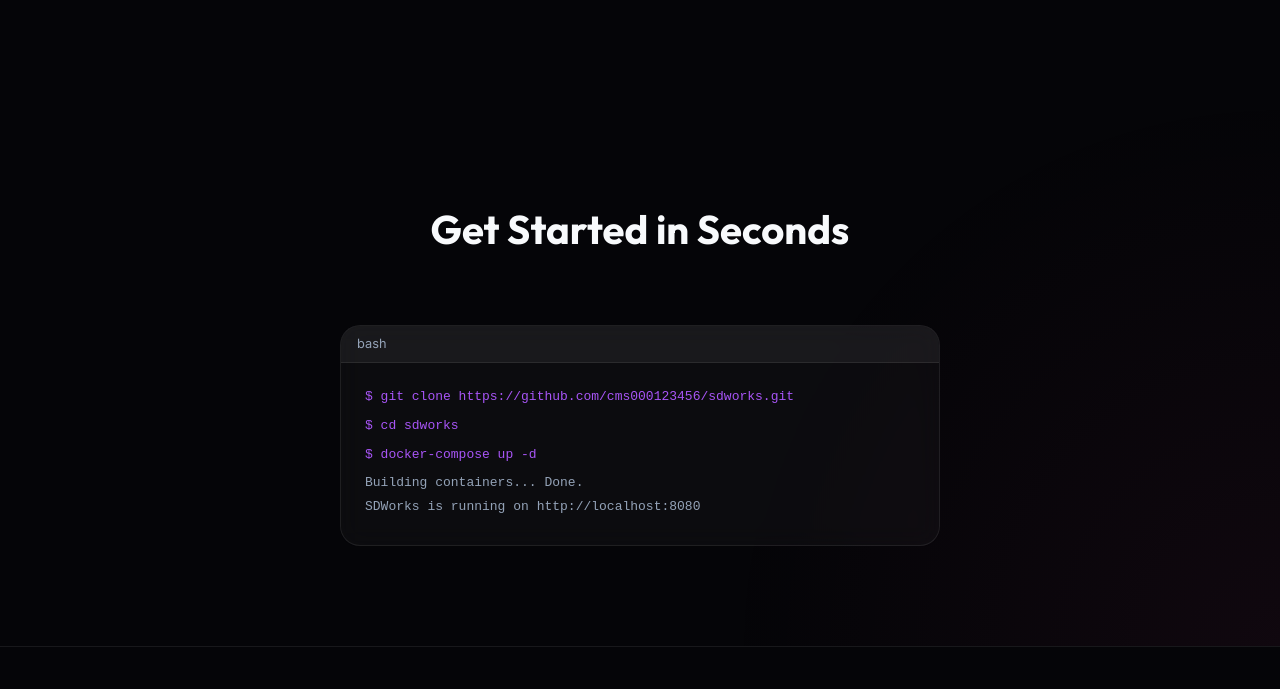
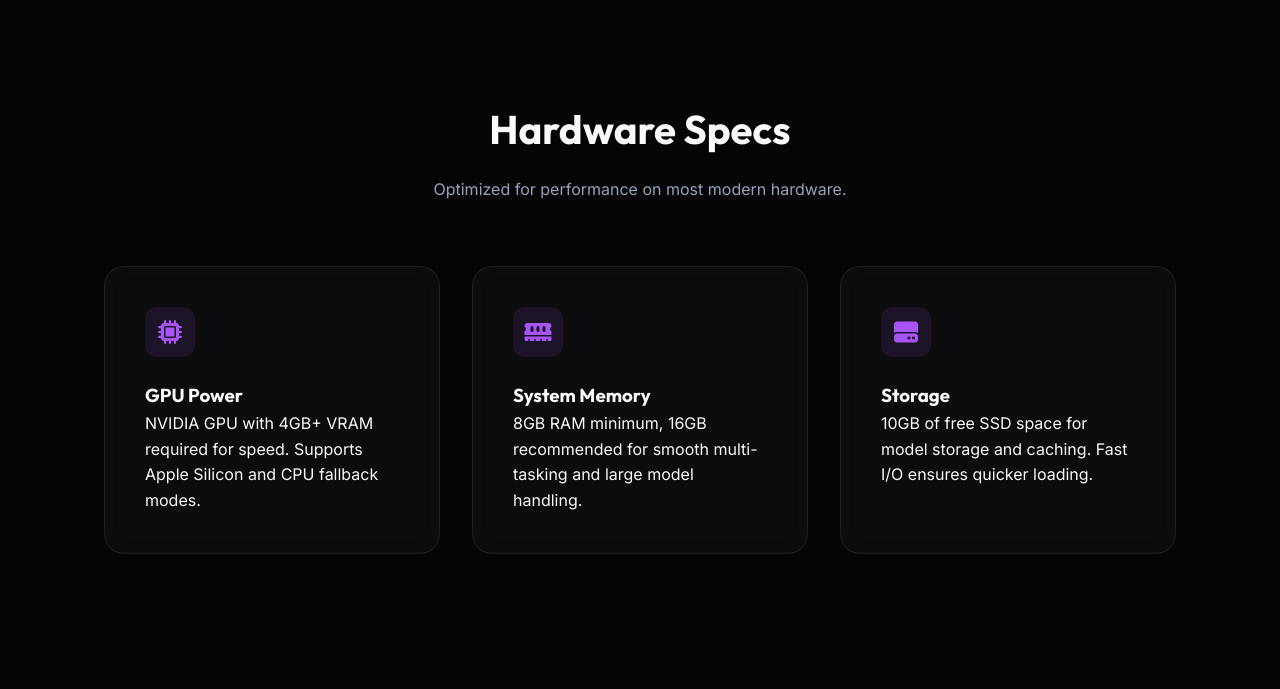
Before and after one commit to cms000123456/sdworks, a plain HTML site: page info/index.html in a window 1280 px wide. Shown: the part 2219-2908 px from the top of the page. Drawn offline with Linux system fonts and the light colour scheme.

Commit message:
Docs: Add hardware requirements to README and Info page

```diff
--- a/info/index.html
+++ b/info/index.html
@@ -86,6 +86,30 @@
         </div>
     </section>
 
+    <section id="requirements" class="features-section" style="padding-top: 0;">
+        <div class="section-header">
+            <h2 class="section-title">Hardware Specs</h2>
+            <p class="section-subtitle">Optimized for performance on most modern hardware.</p>
+        </div>
+        <div class="features-grid">
+            <div class="feature-card glass">
+                <div class="icon-box"><i class="fas fa-microchip"></i></div>
+                <h3>GPU Power</h3>
+                <p>NVIDIA GPU with 4GB+ VRAM required for speed. Supports Apple Silicon and CPU fallback modes.</p>
+            </div>
+            <div class="feature-card glass">
+                <div class="icon-box"><i class="fas fa-memory"></i></div>
+                <h3>System Memory</h3>
+                <p>8GB RAM minimum, 16GB recommended for smooth multi-tasking and large model handling.</p>
+            </div>
+            <div class="feature-card glass">
+                <div class="icon-box"><i class="fas fa-hdd"></i></div>
+                <h3>Storage</h3>
+                <p>10GB of free SSD space for model storage and caching. Fast I/O ensures quicker loading.</p>
+            </div>
+        </div>
+    </section>
+
     <section id="setup" class="setup-section">
         <div class="section-header">
             <h2 class="section-title">Get Started in Seconds</h2>
```
Also changed, not shown: 1 other file.
